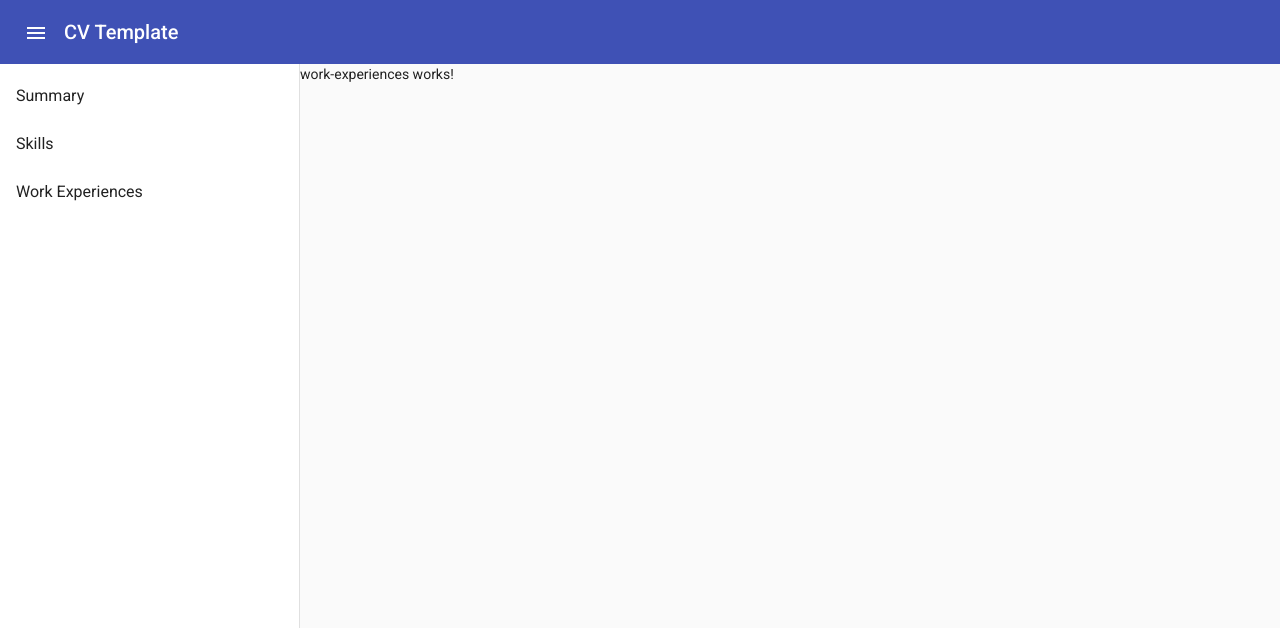
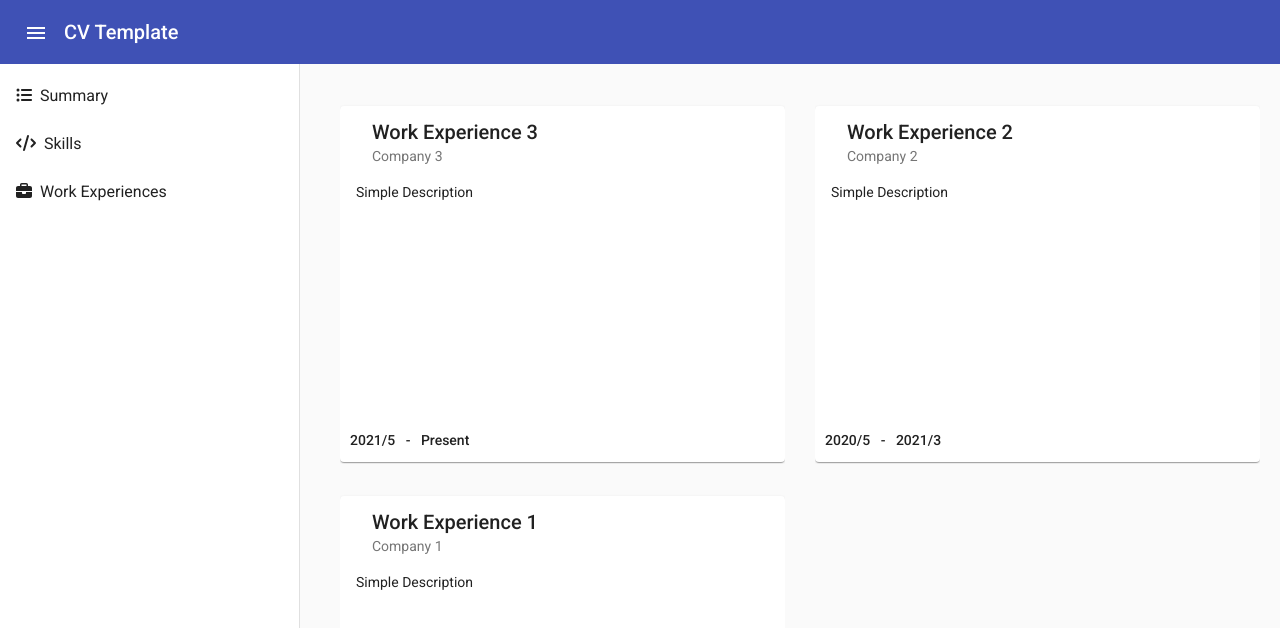
Before and after one commit to amir-nejad/cv-template, an Angular app: page /work-experiences in a window 1280 px wide. Shown: the top 628 px of the page. Built offline with nearby package versions, Linux system fonts and the light colour scheme.

Commit message:
Work experiences component finished.

```diff
--- a/src/app/app.component.html
+++ b/src/app/app.component.html
@@ -13,19 +13,28 @@
       fixedTopGap="56" [opened]="!mobileQuery.matches">
       <mat-nav-list>
         <a mat-list-item routerLink="/summary">
+          <fa-icon [icon]="faListUl">
+          </fa-icon>
+          &nbsp;
           Summary
         </a>
         <a mat-list-item routerLink="/skills">
+          <fa-icon [icon]="faCode">
+          </fa-icon>
+          &nbsp;
           Skills
         </a>
         <a mat-list-item routerLink="/work-experiences">
+          <fa-icon [icon]="faBriefcase">
+          </fa-icon>
+          &nbsp;
           Work Experiences
         </a>
       </mat-nav-list>
     </mat-sidenav>
 
     <mat-sidenav-content>
-      <main>
+      <main class="container-fluid">
         <router-outlet></router-outlet>
       </main>
     </mat-sidenav-content>
--- a/src/app/app.component.ts
+++ b/src/app/app.component.ts
@@ -1,5 +1,6 @@
 import {MediaMatcher} from '@angular/cdk/layout';
 import {ChangeDetectorRef, Component, OnDestroy} from '@angular/core';
+import { faListUl, faCode, faBriefcase } from '@fortawesome/free-solid-svg-icons';
 
 @Component({
   selector: 'app-root',
@@ -8,6 +9,12 @@ import {ChangeDetectorRef, Component, OnDestroy} from '@angular/core';
 })
 export class AppComponent {
   title = 'CV Template';
+
+  // Menu Icons
+  faListUl = faListUl;
+  faCode = faCode;
+  faBriefcase = faBriefcase;
+
   mobileQuery: MediaQueryList;
 
   private _mobileQueryListener: () => void;
--- a/src/app/work-experiences/work-experiences.component.html
+++ b/src/app/work-experiences/work-experiences.component.html
@@ -1 +1,45 @@
-<p>work-experiences works!</p>
+<div class="container">
+  <div *ngIf="workExperiences">
+    <mat-grid-list gutterSize="50" cols="2" rowHeight="340px">
+      <mat-grid-tile class="container-fluid" *ngFor="let workExperience of workExperiences">
+        <mat-card id="experience_{{workExperience.id}}" class="full-width">
+          <mat-card-header>
+            <mat-card-title>{{ workExperience.title }}</mat-card-title>
+            <mat-card-subtitle> {{ workExperience.company }} </mat-card-subtitle>
+          </mat-card-header>
+          <mat-card-content>
+            <div class="overflow">
+              <div class="card-content" [innerHtml]="workExperience.description">
+              </div>
+            </div>
+          </mat-card-content>
+          <mat-card-footer>
+            <div class="container-fluid">
+              <span class="mat-body-strong">
+                {{workExperience.startDateTime.getFullYear()}}/{{ workExperience.startDateTime.getMonth() }}
+              </span>
+              &nbsp;
+              <span class="mat-body-strong">-</span>
+              &nbsp;
+              <span class="mat-body-strong" *ngIf="workExperience.endDateTime">
+                {{ workExperience.endDateTime.getFullYear() }}/{{ workExperience.endDateTime.getMonth() }}
+              </span>
+              <span class="mat-body-strong" *ngIf="!workExperience.endDateTime">
+                Present
+              </span>
+            </div>
+          </mat-card-footer>
+        </mat-card>
+      </mat-grid-tile>
+    </mat-grid-list>
+  </div>
+
+
+  <mat-card *ngIf="!workExperiences">
+    <mat-card-content>
+      <h2>
+        Nothing to show...
+      </h2>
+    </mat-card-content>
+  </mat-card>
+</div>
--- a/src/app/work-experiences/work-experiences.component.less
+++ b/src/app/work-experiences/work-experiences.component.less
@@ -0,0 +1,27 @@
+.overflow {
+  height: 220px;
+  overflow-y: hidden;
+}
+
+.overflow:hover {
+  overflow-y: scroll;
+}
+
+.overflow::-webkit-scrollbar{
+  width: 2px;
+}
+
+.overflow::-webkit-scrollbar-thumb {
+  border-radius: 10px;
+  box-shadow: inset 0 0 6px rgba(132, 132, 132, 0.3);
+  background-color: #868686;
+}
+
+.overflow::-webkit-scrollbar-track {
+  padding: 2px 0;
+  background-color: #b0b0b0;
+}
+
+.card-content {
+  height: 220px;
+}
--- a/src/app/work-experiences/work-experiences.component.ts
+++ b/src/app/work-experiences/work-experiences.component.ts
@@ -1,4 +1,5 @@
 import { Component, OnInit } from '@angular/core';
+import { faL } from '@fortawesome/free-solid-svg-icons';
 
 @Component({
   selector: 'app-work-experiences',
@@ -6,10 +7,56 @@ import { Component, OnInit } from '@angular/core';
   styleUrls: ['./work-experiences.component.less']
 })
 export class WorkExperiencesComponent implements OnInit {
+  constructor() {
+    this.workExperiences.sort((a, b) => {
+      if (a.startDateTime > b.startDateTime) {
+        return -1;
+      } else if (a.startDateTime === b.startDateTime) {
+        return 0;
+      } else {
+        return 1;
+      }
+    })
+  }
 
-  constructor() { }
+  // An array of WorkExperiences
+  workExperiences: WorkExperience[] = [
+    {
+      id: 1,
+      title: "Work Experience 1",
+      description: "<p> Simple Description <p>",
+      company: "Company 1",
+      startDateTime: new Date(2019, 2),
+      endDateTime: new Date(2020, 3),
+    },
+    {
+      id: 2,
+      title: "Work Experience 2",
+      description: "<p> Simple Description <p>",
+      company: "Company 2",
+      startDateTime: new Date(2020, 5),
+      endDateTime: new Date(2021, 3),
+    },
+    {
+      id: 3,
+      title: "Work Experience 3",
+      description: "<p> Simple Description <p>",
+      company: "Company 3",
+      startDateTime: new Date(2021, 5),
+    },
+  ]
 
   ngOnInit(): void {
   }
 
 }
+
+// Each work experience information
+interface WorkExperience {
+  id: number,
+  title: string,
+  description: string,
+  company: string,
+  startDateTime: Date,
+  endDateTime?: Date
+}
```
